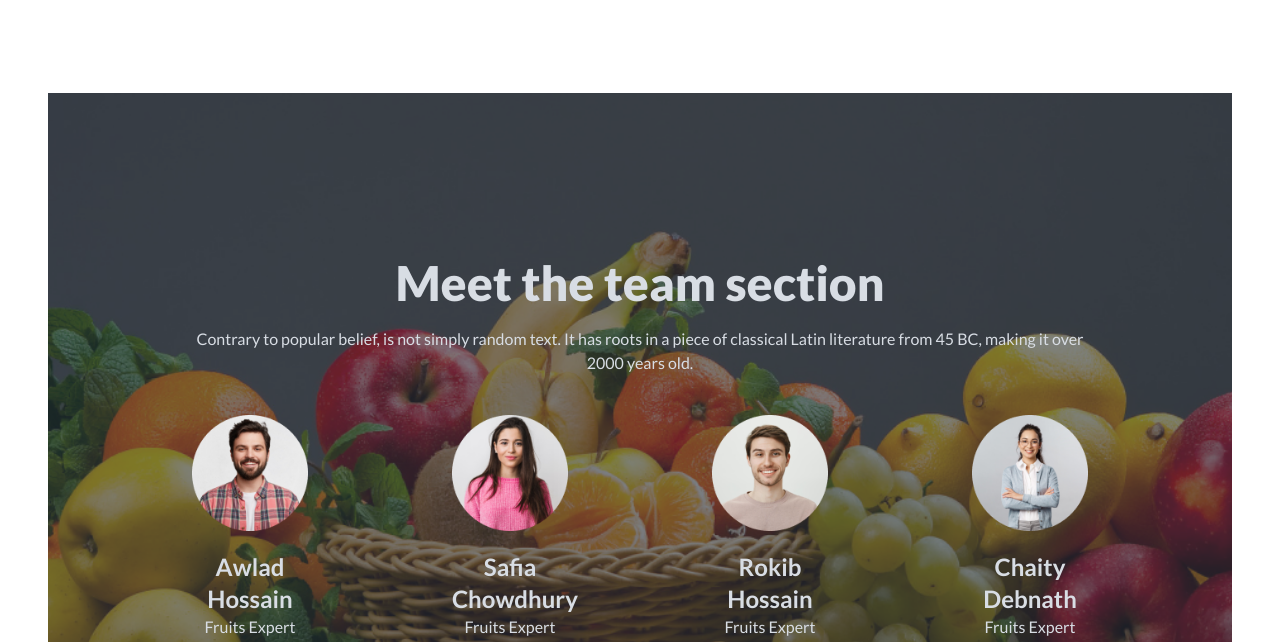
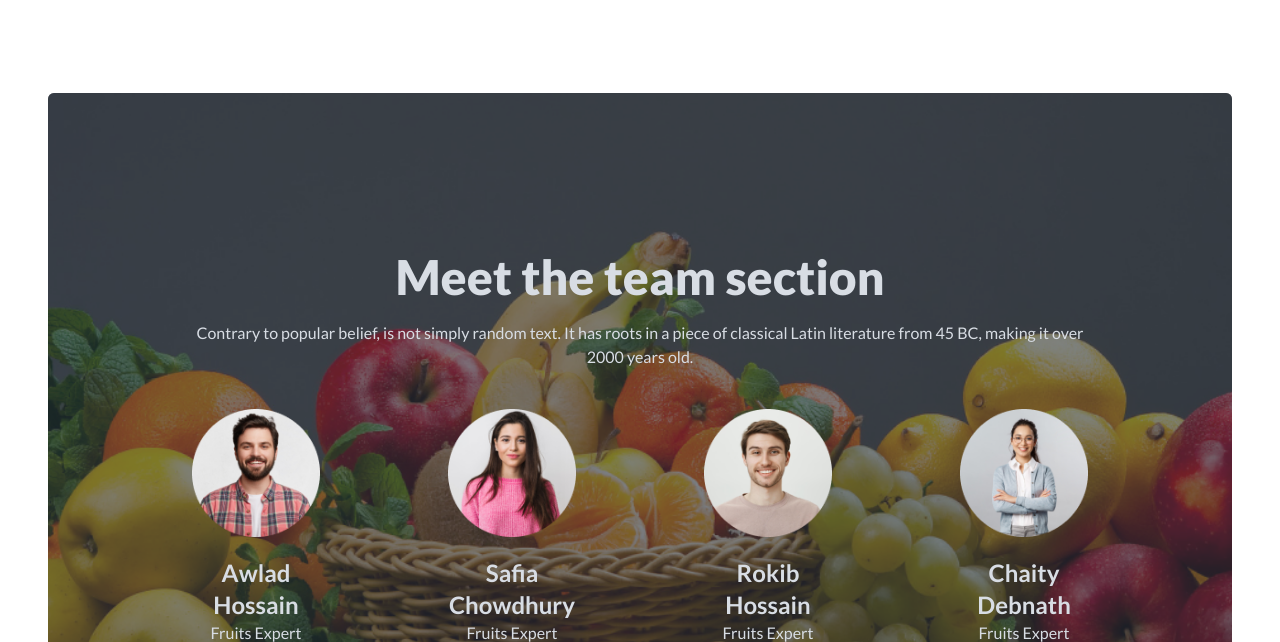
Before and after one commit to shanewas-mahdi/a3-fruit-brust, a plain HTML site: page index.html in a window 1280 px wide. Shown: the part 1651-2293 px from the top of the page. Drawn offline with nearby package versions, Linux system fonts and the light colour scheme.

Commit message:
did some modifications

```diff
--- a/index.html
+++ b/index.html
@@ -216,7 +216,7 @@
       <!-- Deal of the day -->
       <section class="mt-24">
         <div class="flex flex-col lg:flex-row md:flex-row  justify-between gap-8">
-          <div class="flex-1 text-center ">
+          <div class="flex-1 text-left ">
             <h3 class="text-4xl font-extrabold">Deal of the day</h3>
             <p class="text-lg font-medium">Contrary to popular belief, is not simply random text. It has roots in a piece of classical Latin literature from 45 BC, making it over 2000 years old.</p>
           </div>
@@ -442,15 +442,15 @@
        </div>
       </section>
      <!-- Team section -->
-     <section class="my-24">
-      <div class="hero min-h-[calc(100vh-2.5rem)]" style="background-image: url(./images/banner1.png);">
-        <div class="hero-overlay bg-opacity-60"></div>
+     <section class="my-24 rounded-xl">
+      <div class="hero rounded-md min-h-[calc(100vh-2.5rem)]" style="background-image: url(./images/banner1.png);">
+        <div class="hero-overlay rounded-md bg-opacity-60"></div>
         <div class="hero-content text-center text-neutral-content">
           <div class="max-w-full px-10 md:px-15 lg:px-32">
             <h1 class="mb-5 text-5xl font-extrabold">Meet the team section</h1>
             <p class="mb-5">Contrary to popular belief, is not simply random text. It has roots in a piece of classical Latin literature from 45 BC, making it over 2000 years old.</p>
             <!-- Team container -->
-            <div class="grid grid-cols-1 md:grid-cols-2 lg:grid-cols-4 gap-x-36 ">
+            <div class="grid grid-cols-1 md:grid-cols-2 lg:grid-cols-4 gap-x-32 ">
               <!-- member 1 -->
               <div class="text-center ">
                 <img class="mx-auto py-5" src="./images/member1.png" alt="">
@@ -606,7 +606,7 @@
         </div>
         <h3 class="font-bold text-xl lg:text-3xl py-3">Fruit Burst</h3>
       </div>
-      <div class="grid grid-flow-col gap-4">
+      <div class="grid  grid-cols-3 lg:grid-cols-6 gap-4">
         <a class="link link-hover">Home</a>
         <a class="link link-hover">About us</a>
         <a class="link link-hover">Shop</a>
```
